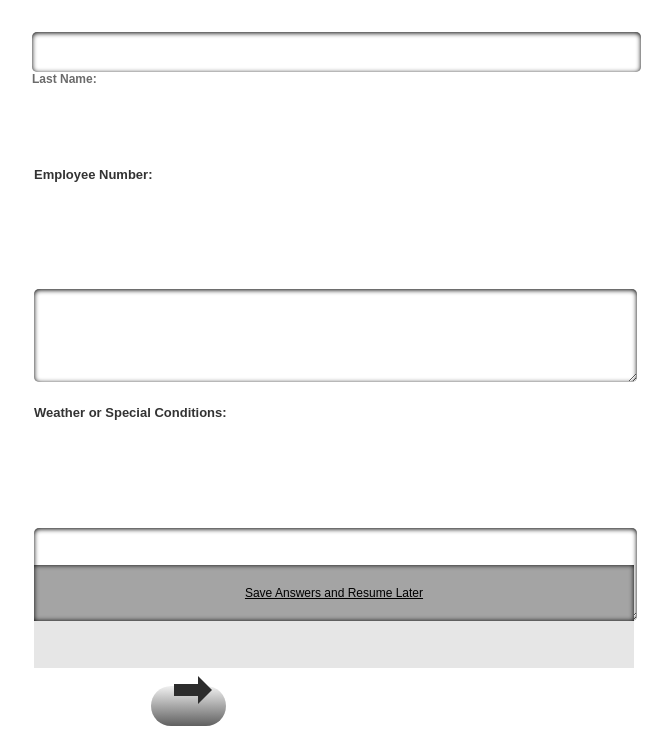
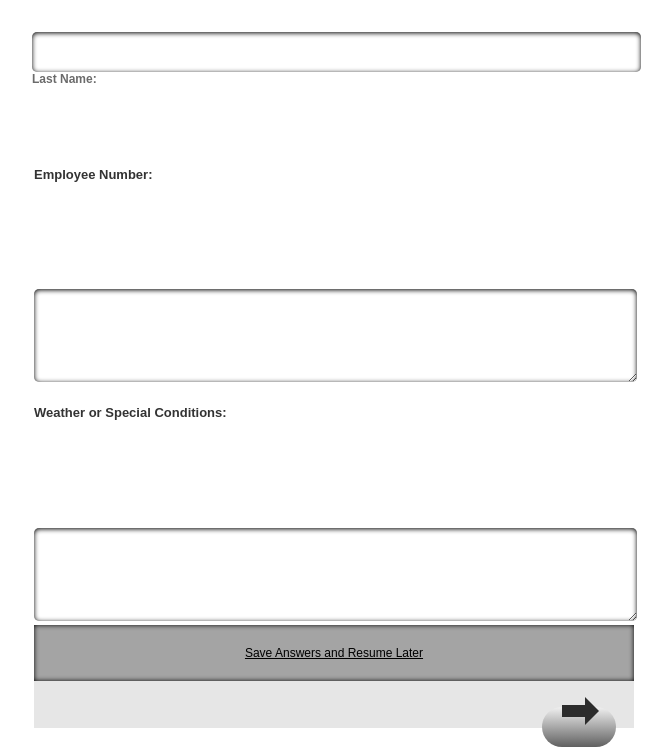
Before and after one commit to LindsayKB/tourbillon-hbra, a plain HTML site: page www/index.html in a window 1280 px wide. Shown: the part 2073-2820 px from the top of the page, without its empty margins (306-978 px from the left). Before the commit the page ends 2799 px from the top, so only its background shows below. Drawn offline with Linux system fonts and the light colour scheme.

Commit message:
Update style.css

```diff
--- a/www/style/style.css
+++ b/www/style/style.css
@@ -486,12 +486,16 @@ zoom: 1;
   		margin-top: -10%;
 	}
 	.pageOne #btnSave{
-	    margin-left: 5.5em;
-  margin-top: -1em;
+	      margin-left: 23.8em;
+  margin-top: -2em;
 	}
 	.arrowright{
-	 margin-left: 11.7em;
-  margin-top: 10.5%;
+	   margin-left: 44em;
+  margin-top: 4%;
+
+	}
+	.pageOne .after-form {
+	    margin-top: -11%;
 	}
 }
 /*
```
